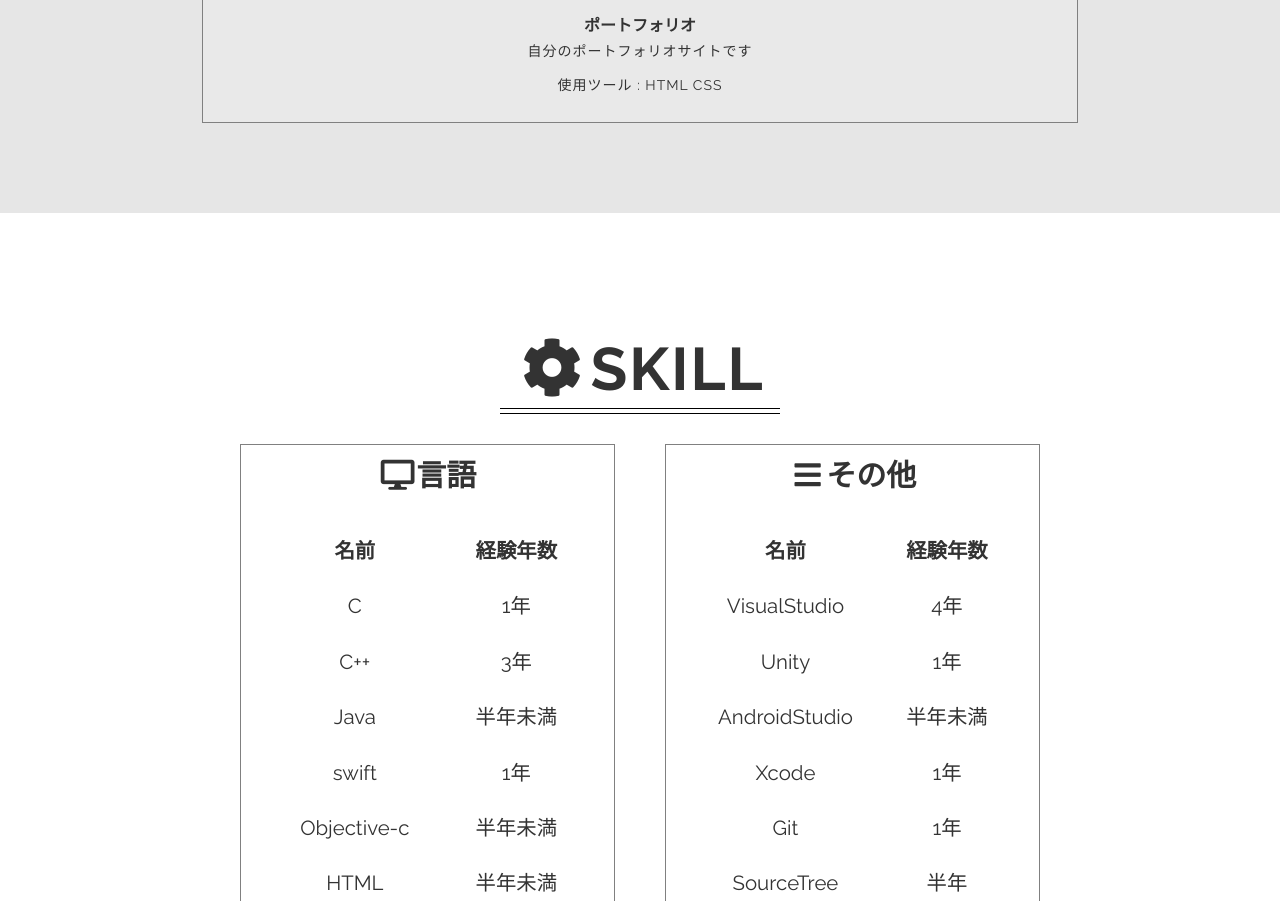
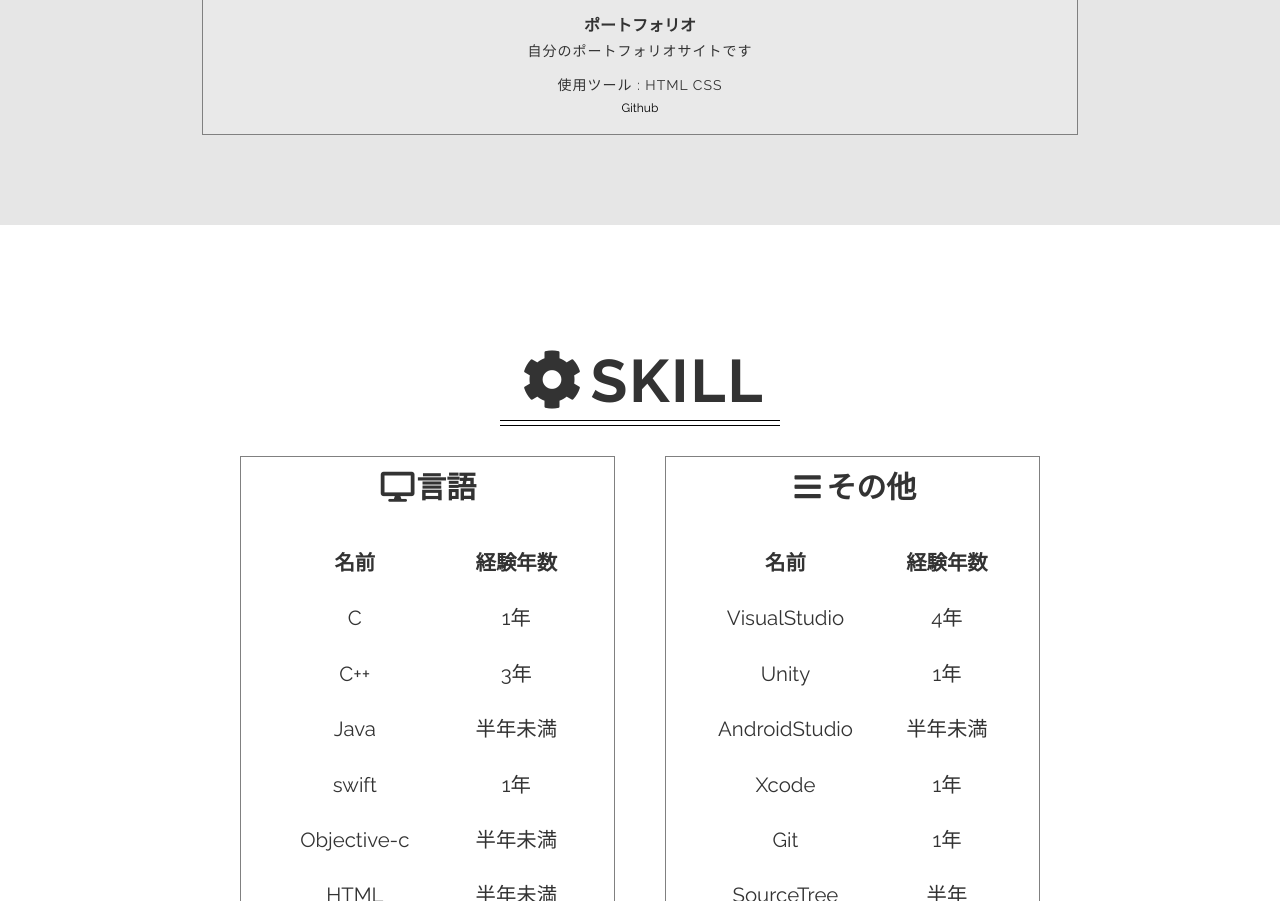
Before and after one commit to ShoSuzuki40398/sho-suzuki.github.io, a plain HTML site: page index.html in a window 1280 px wide. Shown: the part 2251-3152 px from the top of the page. Drawn offline with Linux system fonts and the light colour scheme.

Commit message:
ワーク部分にリンクを追加 - - - ワークカード下部にGithubへのリンクを追加

```diff
--- a/css/style.css
+++ b/css/style.css
@@ -281,6 +281,14 @@
     padding: 10px;
 }
 
+.work-description .work-link {
+    color: black;
+}
+
+.work-description .work-link:hover {
+    opacity: 0.9;
+}
+
 /*------------------------------------
      contact
 -------------------------------------*/
--- a/index.html
+++ b/index.html
@@ -63,6 +63,7 @@
                         <h3 class="work-card-title">ポートフォリオ</h3>
                         <p class="work-text">自分のポートフォリオサイトです</p>
                         <p class="work-text"><span>使用ツール : </span>HTML CSS</p>
+                        <a class="work-link" href="https://github.com/ShoSuzuki40398/sho-suzuki.github.io" target="_blank">Github</a>
                     </div>
                 </div>
             </div>
```
